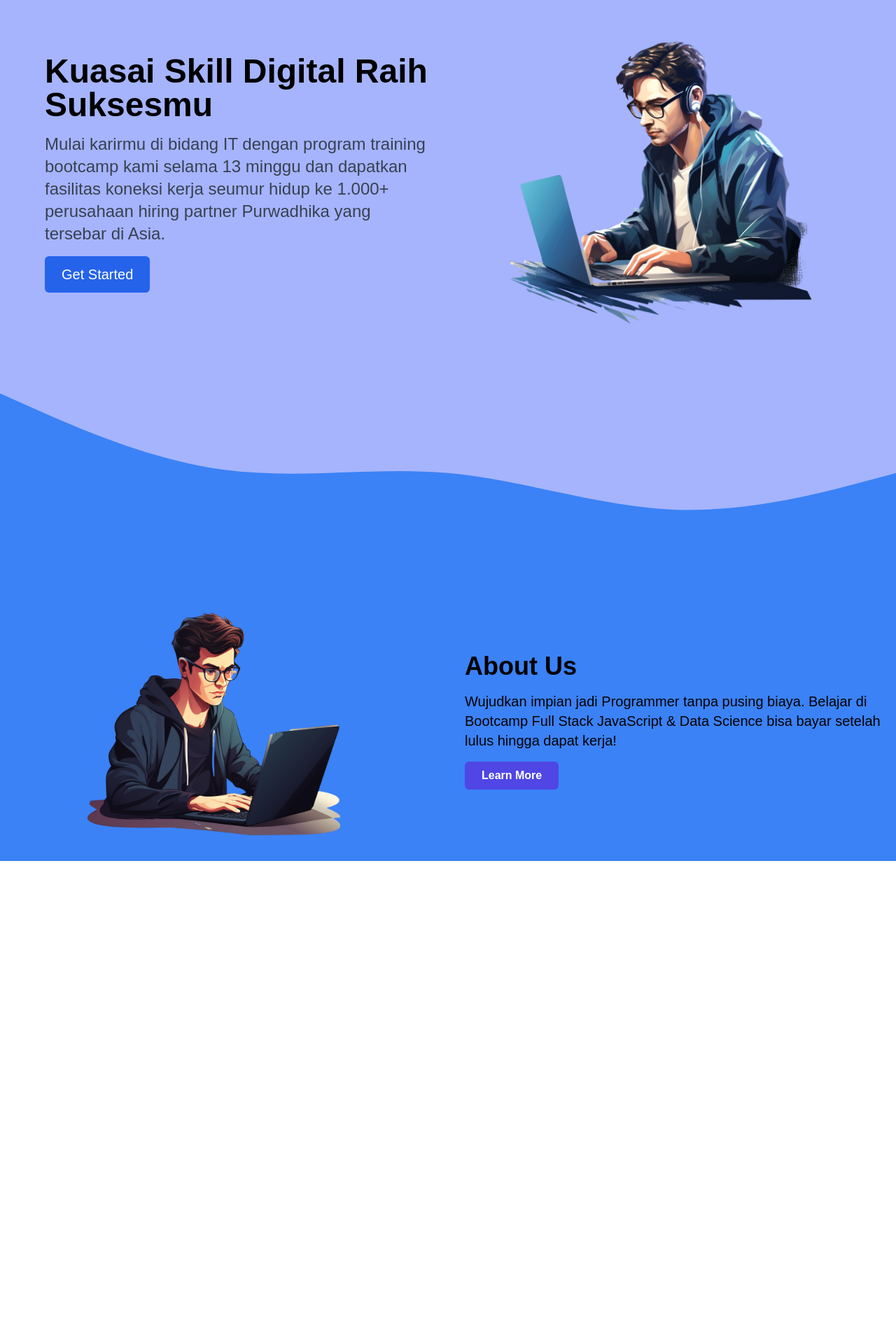
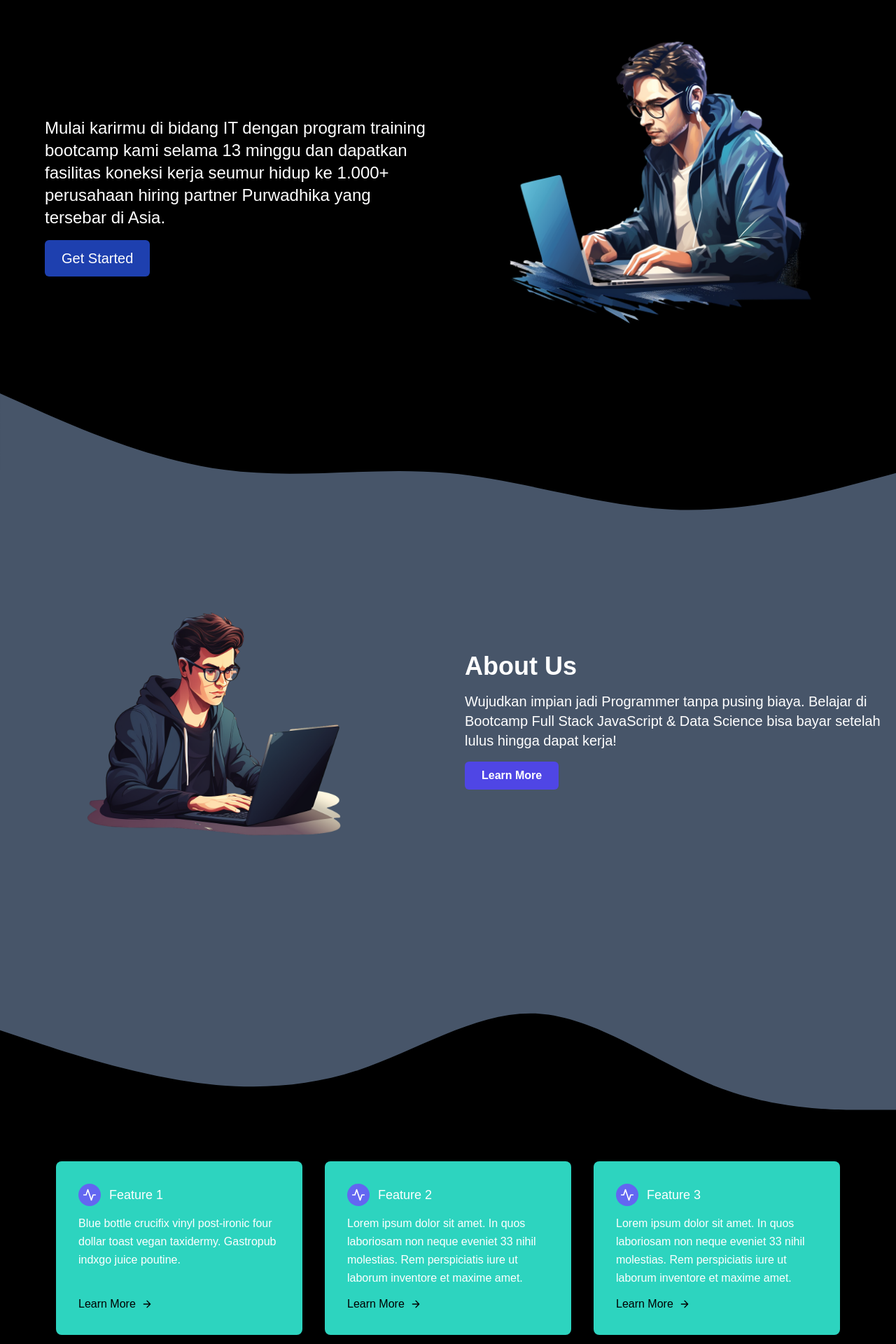
Before and after one commit to Alpharii/qbit-junior-fullstack, a Next.js app: page / in a window 1280 px wide. Shown: the part 140-2060 px from the top of the page at 70% size. Before the commit the page ends 1370 px from the top, so only its background shows below. Built offline with nearby package versions, Linux system fonts and the light colour scheme.

Commit message:
change background and add grid product

```diff
--- a/src/app/page.tsx
+++ b/src/app/page.tsx
@@ -1,15 +1,19 @@
 import About from '@/components/About';
+import Grid from '@/components/Grid';
 import Hero from '@/components/Hero';
 import Navbar from '@/components/Navbar';
 import Wavy from '@/components/Wavy';
+import WavySecond from '@/components/WavySecons';
 
 export default function Home() {
   return (
     <div>
       <Navbar />
       <Hero />
-      <Wavy />
+      <Wavy className="bg-black" fillColor="#475569" />
       <About />
+      <WavySecond className="bg-black" fillColor="#475569" />
+      <Grid />
     </div>
   );
 }
--- a/src/components/About.tsx
+++ b/src/components/About.tsx
@@ -3,7 +3,7 @@ import Image from 'next/image';
 
 const About = () => {
   return (
-    <section id="about" className="bg-blue-500 text-black -mt-4">
+    <section id="about" className="bg-slate-600 text-black -mt-4 pb-32">
       <div className="container mx-auto flex flex-col md:flex-row items-center space-y-8 md:space-y-0 md:space-x-12">
         {/* Image Section */}
         <div className="flex justify-center md:w-1/2">
@@ -17,9 +17,9 @@ const About = () => {
         </div>
 
         {/* Text Section */}
-        <div className="text-center md:text-left md:w-1/2 space-y-4">
+        <div className="text-center md:text-left md:w-1/2 space-y-4 text-white">
           <h1 className="text-4xl font-bold">About Us</h1>
-          <h2 className="text-lg md:text-xl text-black leading-relaxed">
+          <h2 className="text-lg md:text-xl text-white leading-relaxed">
             Wujudkan impian jadi Programmer tanpa pusing biaya. Belajar di
             Bootcamp Full Stack JavaScript & Data Science bisa bayar setelah
             lulus hingga dapat kerja!
--- /dev/null
+++ b/src/components/Grid.tsx
@@ -0,0 +1,89 @@
+import React from 'react';
+
+type FeatureBoxProps = {
+  title: string;
+  description: string;
+};
+
+const FeatureBox = ({ title, description }: FeatureBoxProps) => {
+  return (
+    <div className="p-4 max-w-sm">
+      <div className="flex rounded-lg h-full dark:bg-gray-800 bg-teal-400 p-8 flex-col">
+        <div className="flex items-center mb-3">
+          <div className="w-8 h-8 mr-3 inline-flex items-center justify-center rounded-full dark:bg-indigo-500 bg-indigo-500 text-white flex-shrink-0">
+            <svg
+              fill="none"
+              stroke="currentColor"
+              strokeLinecap="round"
+              strokeLinejoin="round"
+              strokeWidth="2"
+              className="w-5 h-5"
+              viewBox="0 0 24 24"
+            >
+              <path d="M22 12h-4l-3 9L9 3l-3 9H2"></path>
+            </svg>
+          </div>
+          <h2 className="text-white dark:text-white text-lg font-medium">
+            {title}
+          </h2>
+        </div>
+        <div className="flex flex-col justify-between flex-grow">
+          <p className="leading-relaxed text-base text-white dark:text-gray-300">
+            {description}
+          </p>
+          <a
+            href="#"
+            className="mt-3 text-black dark:text-white hover:text-blue-600 inline-flex items-center"
+          >
+            Learn More
+            <svg
+              fill="none"
+              stroke="currentColor"
+              strokeLinecap="round"
+              strokeLinejoin="round"
+              strokeWidth="2"
+              className="w-4 h-4 ml-2"
+              viewBox="0 0 24 24"
+            >
+              <path d="M5 12h14M12 5l7 7-7 7"></path>
+            </svg>
+          </a>
+        </div>
+      </div>
+    </div>
+  );
+};
+
+const Grid = () => {
+  const features = [
+    {
+      title: 'Feature 1',
+      description:
+        'Blue bottle crucifix vinyl post-ironic four dollar toast vegan taxidermy. Gastropub indxgo juice poutine.',
+    },
+    {
+      title: 'Feature 2',
+      description:
+        'Lorem ipsum dolor sit amet. In quos laboriosam non neque eveniet 33 nihil molestias. Rem perspiciatis iure ut laborum inventore et maxime amet.',
+    },
+    {
+      title: 'Feature 3',
+      description:
+        'Lorem ipsum dolor sit amet. In quos laboriosam non neque eveniet 33 nihil molestias. Rem perspiciatis iure ut laborum inventore et maxime amet.',
+    },
+  ];
+
+  return (
+    <div className="flex flex-wrap justify-center bg-black">
+      {features.map((feature, index) => (
+        <FeatureBox
+          key={index}
+          title={feature.title}
+          description={feature.description}
+        />
+      ))}
+    </div>
+  );
+};
+
+export default Grid;
--- a/src/components/Hero.tsx
+++ b/src/components/Hero.tsx
@@ -1,19 +1,21 @@
 import Image from 'next/image';
+import { TextGenerateEffect } from './ui/TextGeneratedEffect';
 
 const Hero = () => {
   return (
-    <div className="bg-indigo-300 text-black flex flex-col md:flex-row items-center justify-center p-8 md:p-16">
+    <div className="bg-black text-white flex flex-col md:flex-row items-center justify-center p-8 md:p-16">
       <div className="text-center md:text-left md:w-1/2 space-y-4">
-        <h1 className="text-3xl md:text-5xl font-bold">
-          Kuasai Skill Digital Raih Suksesmu
-        </h1>
-        <h2 className="text-sm md:text-2xl text-gray-700">
+        <TextGenerateEffect
+          words="Kuasai Skill Digital Dan Raih Suksesmu"
+          className="text-[40px] md:text-5xl lg:text-6xl text-white"
+        />
+        <h2 className="text-sm md:text-2xl">
           Mulai karirmu di bidang IT dengan program training bootcamp kami
           selama 13 minggu dan dapatkan fasilitas koneksi kerja seumur hidup ke
           1.000+ perusahaan hiring partner Purwadhika yang tersebar di Asia.
         </h2>
         <a href="#about">
-          <button className="mt-4 bg-blue-600 text-white py-3 px-6 rounded-md hover:bg-blue-700 transition duration-300 text-xl">
+          <button className="mt-4 bg-blue-800 text-white py-3 px-6 rounded-md hover:bg-blue-700 transition duration-300 text-xl">
             Get Started
           </button>
         </a>
--- a/src/components/Wavy.tsx
+++ b/src/components/Wavy.tsx
@@ -1,12 +1,17 @@
 import React from 'react';
 
-const Wavy = () => {
+type WavyProps = {
+  className?: string;
+  fillColor?: string;
+};
+
+const Wavy: React.FC<WavyProps> = ({ className, fillColor }) => {
   return (
-    <div className="bg-indigo-300 text-black">
+    <div className={className}>
       <svg xmlns="http://www.w3.org/2000/svg" viewBox="0 0 1440 320">
         <path
-          fill="#3B82F6"
-          fill-opacity="1"
+          fill={fillColor}
+          fillOpacity="1"
           d="M0,0L60,26.7C120,53,240,107,360,122.7C480,139,600,117,720,128C840,139,960,181,1080,186.7C1200,192,1320,160,1380,144L1440,128L1440,320L1380,320C1320,320,1200,320,1080,320C960,320,840,320,720,320C600,320,480,320,360,320C240,320,120,320,60,320L0,320Z"
         ></path>
       </svg>
--- /dev/null
+++ b/src/components/WavySecons.tsx
@@ -0,0 +1,22 @@
+import React from 'react';
+
+type WavyProps = {
+  className?: string;
+  fillColor?: string;
+};
+
+const WavySecond: React.FC<WavyProps> = ({ className, fillColor }) => {
+  return (
+    <div className={className}>
+      <svg xmlns="http://www.w3.org/2000/svg" viewBox="0 0 1440 320">
+        <path
+          fill={fillColor}
+          fillOpacity="1"
+          d="M0,128L48,144C96,160,192,192,288,208C384,224,480,224,576,192C672,160,768,96,864,101.3C960,107,1056,181,1152,218.7C1248,256,1344,256,1392,256L1440,256L1440,0L1392,0C1344,0,1248,0,1152,0C1056,0,960,0,864,0C768,0,672,0,576,0C480,0,384,0,288,0C192,0,96,0,48,0L0,0Z"
+        ></path>
+      </svg>
+    </div>
+  );
+};
+
+export default WavySecond;
--- /dev/null
+++ b/src/components/ui/TextGeneratedEffect.tsx
@@ -0,0 +1,62 @@
+'use client';
+import { useEffect } from 'react';
+import { motion, stagger, useAnimate } from 'framer-motion';
+import { cn } from '@/lib/utils';
+
+export const TextGenerateEffect = ({
+  words,
+  className,
+  filter = true,
+  duration = 0.5,
+}: {
+  words: string;
+  className?: string;
+  filter?: boolean;
+  duration?: number;
+}) => {
+  const [scope, animate] = useAnimate();
+  const wordsArray = words.split(' ');
+  useEffect(() => {
+    animate(
+      'span',
+      {
+        opacity: 1,
+        filter: filter ? 'blur(0px)' : 'none',
+      },
+      {
+        duration: duration ? duration : 2,
+        delay: stagger(0.2),
+      }
+    );
+  }, [scope.current]);
+
+  const renderWords = () => {
+    return (
+      <motion.div ref={scope}>
+        {wordsArray.map((word, idx) => {
+          return (
+            <motion.span
+              key={word + idx}
+              className="dark:text-white text-black opacity-0"
+              style={{
+                filter: filter ? 'blur(10px)' : 'none',
+              }}
+            >
+              {word}{' '}
+            </motion.span>
+          );
+        })}
+      </motion.div>
+    );
+  };
+
+  return (
+    <div className={cn('font-bold', className)}>
+      <div className="mt-4">
+        <div className=" dark:text-white text-black text-2xl leading-snug tracking-wide">
+          {renderWords()}
+        </div>
+      </div>
+    </div>
+  );
+};
```
Also changed, not shown: src/components/ui/TypeWritterEfffecr.tsx (deleted, +0 -187 lines).
